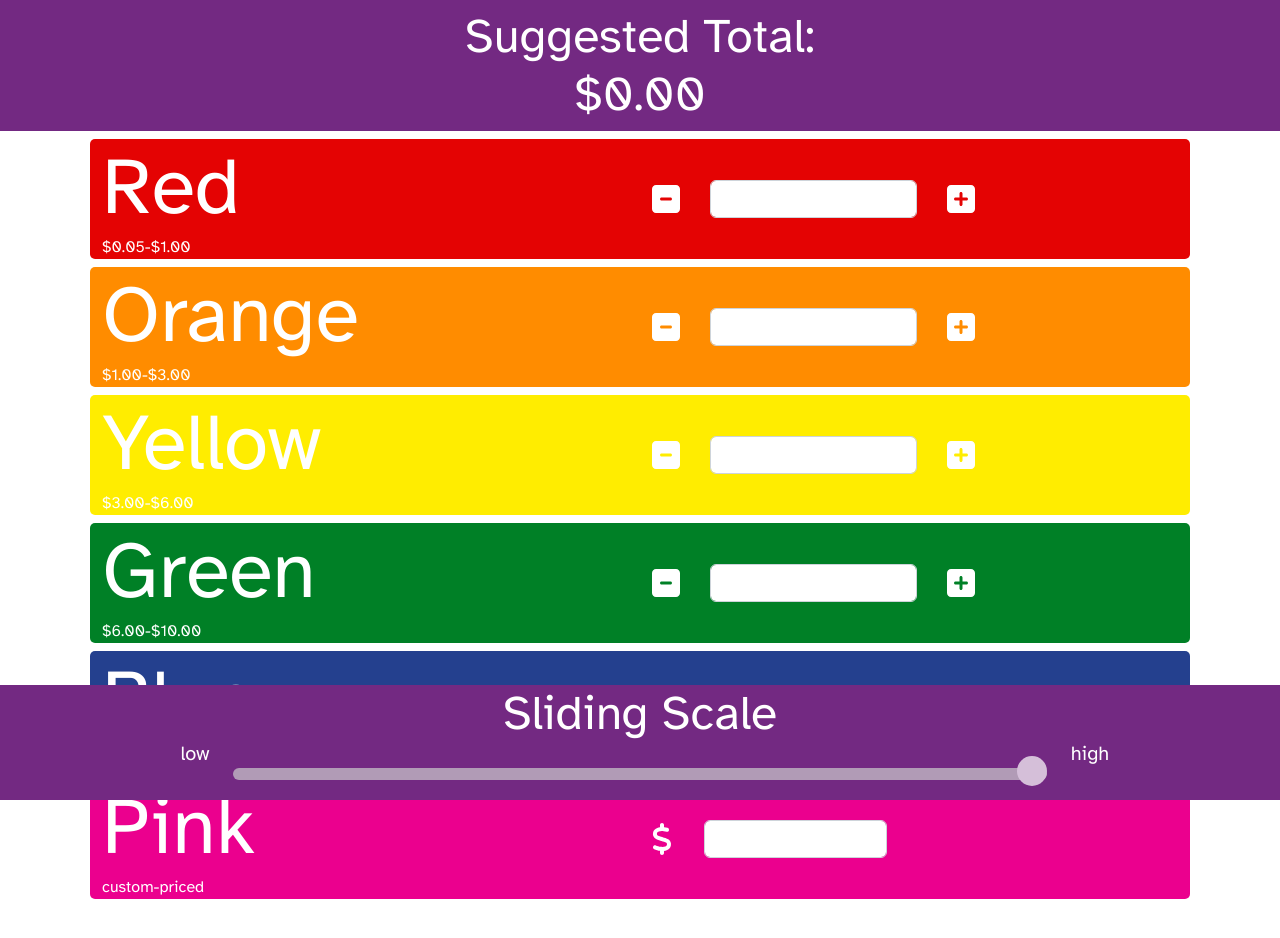
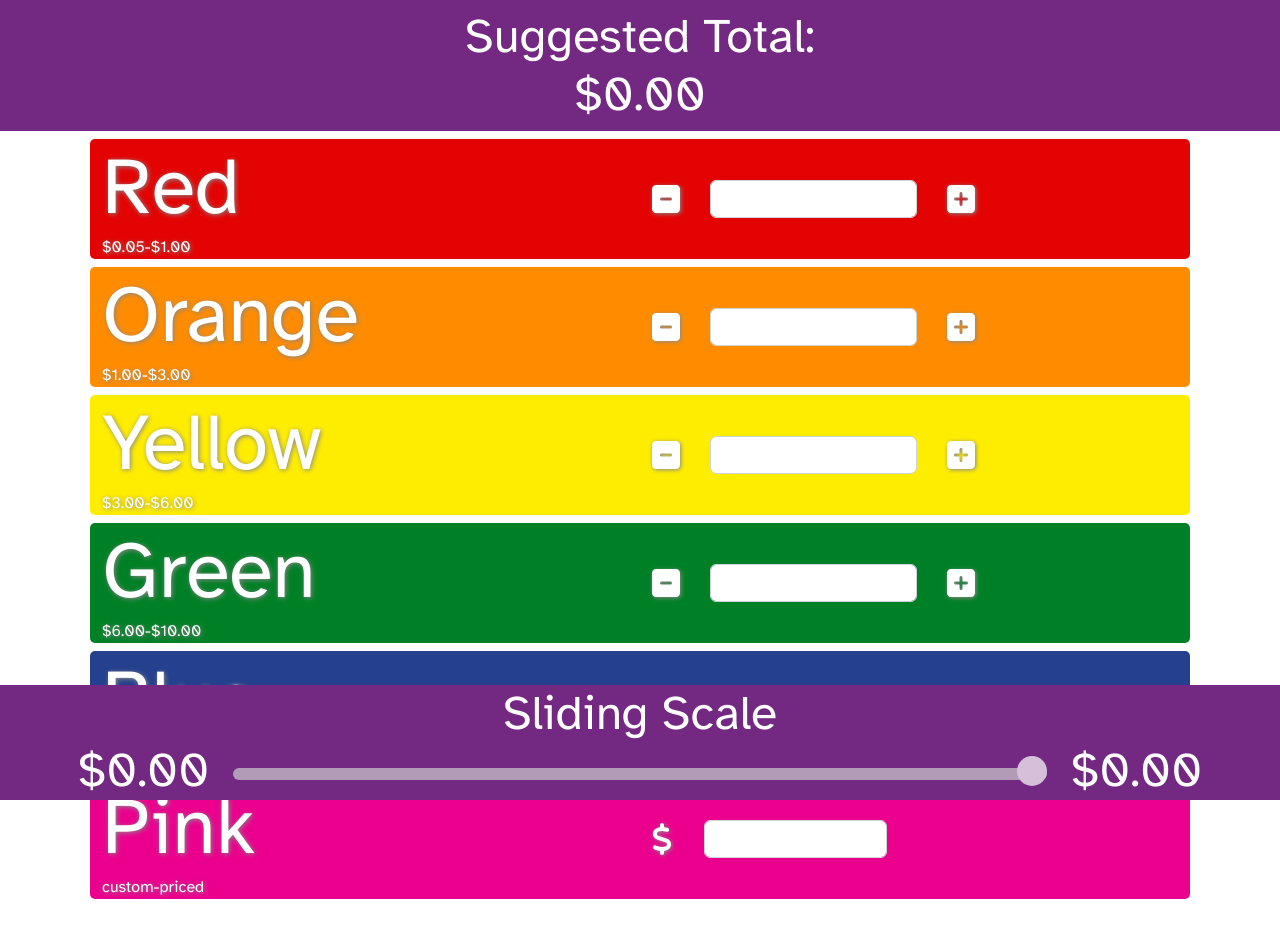
Before and after one commit to rlmead/lccr, a React (Create React App) app: page / in a window 1280 px wide. Shown: the top 938 px of the page. Built offline with nearby package versions, Linux system fonts and the light colour scheme; no server answers.

Commit message:
Add high and low numbers to slider & improve accessibility (#6)
* add low and high range numbers to slider

* improve font contrast and sizing

```diff
--- a/src/App.css
+++ b/src/App.css
@@ -7,6 +7,14 @@
 
 .App {
   text-align: center;
+}
+
+.m-2 {
+  text-shadow: 1px 1px 5px #888888;
+}
+
+.fa-2xl {
+  filter:drop-shadow(1px 1px 2px #888888)
 }
 
 input::-webkit-outer-spin-button,
--- a/src/App.tsx
+++ b/src/App.tsx
@@ -48,6 +48,8 @@ function App() {
   }
 
   const [tally, setTally] = useState(0);
+  const [lowTally, setLowTally] = useState(0);
+  const [highTally, setHighTally] = useState(0);
   const [itemCounts, setItemCounts] = useState<IItemCounts>({});
   const [multiplier, setMultiplier] = useState(0.5);
 
@@ -64,17 +66,25 @@ function App() {
   useEffect(() => {
     const calculate = () => {
       let newTally = 0
+      let newLow = 0
+      let newHigh = 0
       for (const color in itemCounts) {
         if (color !== 'Pink') {
           let increment = (prices[color]['high'] - prices[color]['low']) / 100
           let itemCost = prices[color]['low'] + (multiplier * increment)
           let totalCost = itemCounts[color] * itemCost
           newTally += Math.floor(totalCost * 20) / 20
+          newLow += itemCounts[color] * prices[color]['low']
+          newHigh += itemCounts[color] * prices[color]['high']
         } else {
           newTally += itemCounts[color]
+          newLow += itemCounts[color]
+          newHigh += itemCounts[color]
         }
       }
       setTally(newTally)
+      setLowTally(newLow)
+      setHighTally(newHigh)
     }
     calculate()
   }, [itemCounts, multiplier])
@@ -100,7 +110,7 @@ function App() {
         }
         <Row className='p-2 m-5'/>
         {
-          Footer(handleMultiplier)
+          Footer(handleMultiplier, lowTally, highTally)
         }
       </Container>
     </>
--- a/src/components/Footer.tsx
+++ b/src/components/Footer.tsx
@@ -1,7 +1,7 @@
 import React, { useEffect, useState } from 'react';
 import { Input, Navbar, Row, Col } from 'reactstrap';
 
-function Footer(handleMultiplier: (value: number) => void) {
+function Footer(handleMultiplier: (value: number) => void, lowTally: number, highTally: number) {
   const [multiplier, setMultiplier] = useState(100)
 
   useEffect(() => {
@@ -22,11 +22,12 @@ function Footer(handleMultiplier: (value: number) => void) {
       </Row>
       <Row
         className='mx-auto slidecontainer'
-      >
+        size='sm'
+        >
         <Col
-          className='col-2 lead d-flex justify-content-end'
+          className='col-2 d-flex justify-content-end'
         >
-          low
+          ${lowTally.toFixed(2)}
         </Col>
         <Col
           className='col-8 slidecontainer'
@@ -41,9 +42,9 @@ function Footer(handleMultiplier: (value: number) => void) {
           />
         </Col>
         <Col
-          className='col-2 lead d-flex justify-content-start'
+          className='col-2 d-flex justify-content-start'
         >
-          high
+        ${highTally.toFixed(2)}
         </Col>
       </Row>
     </Navbar>
```
